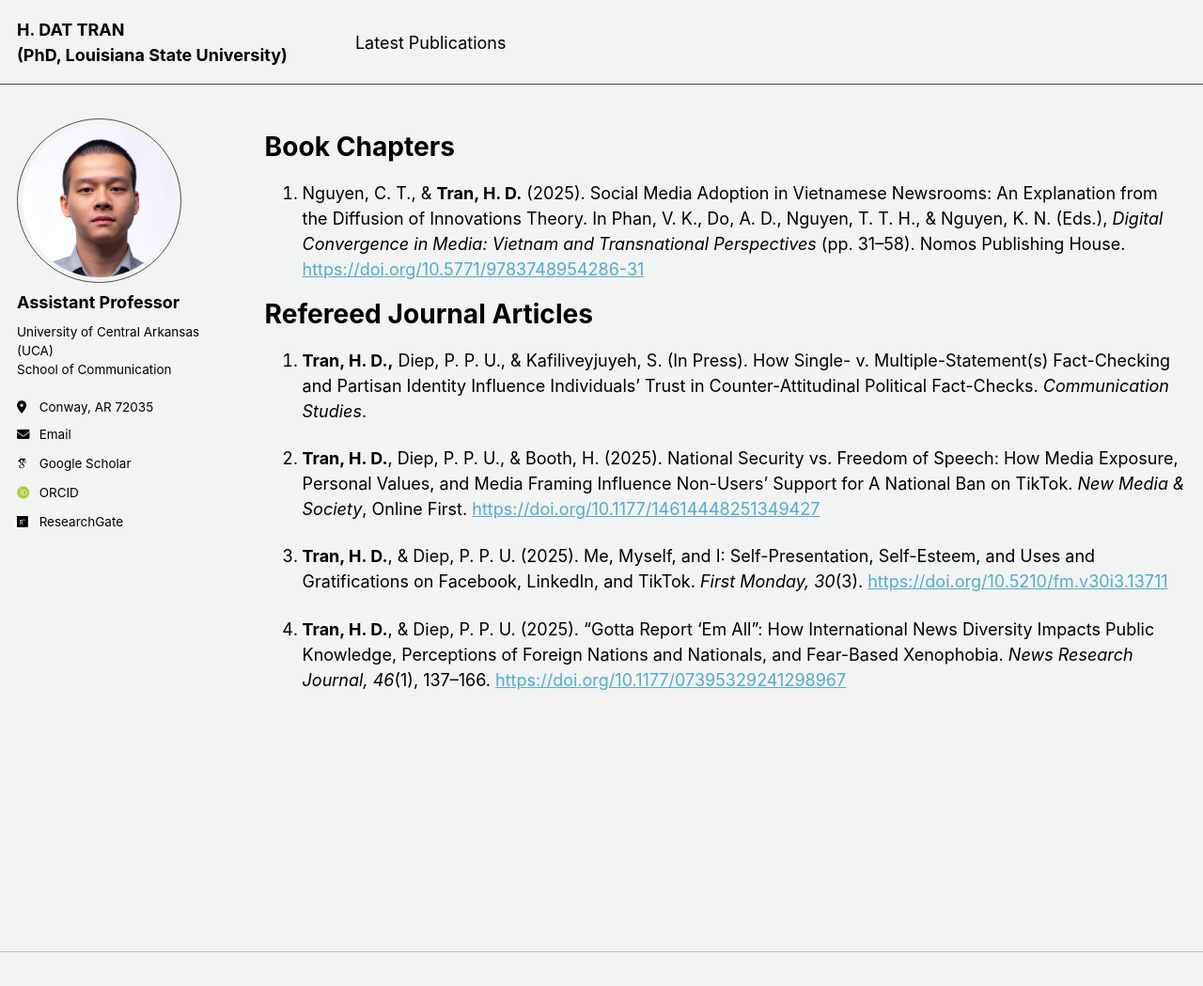
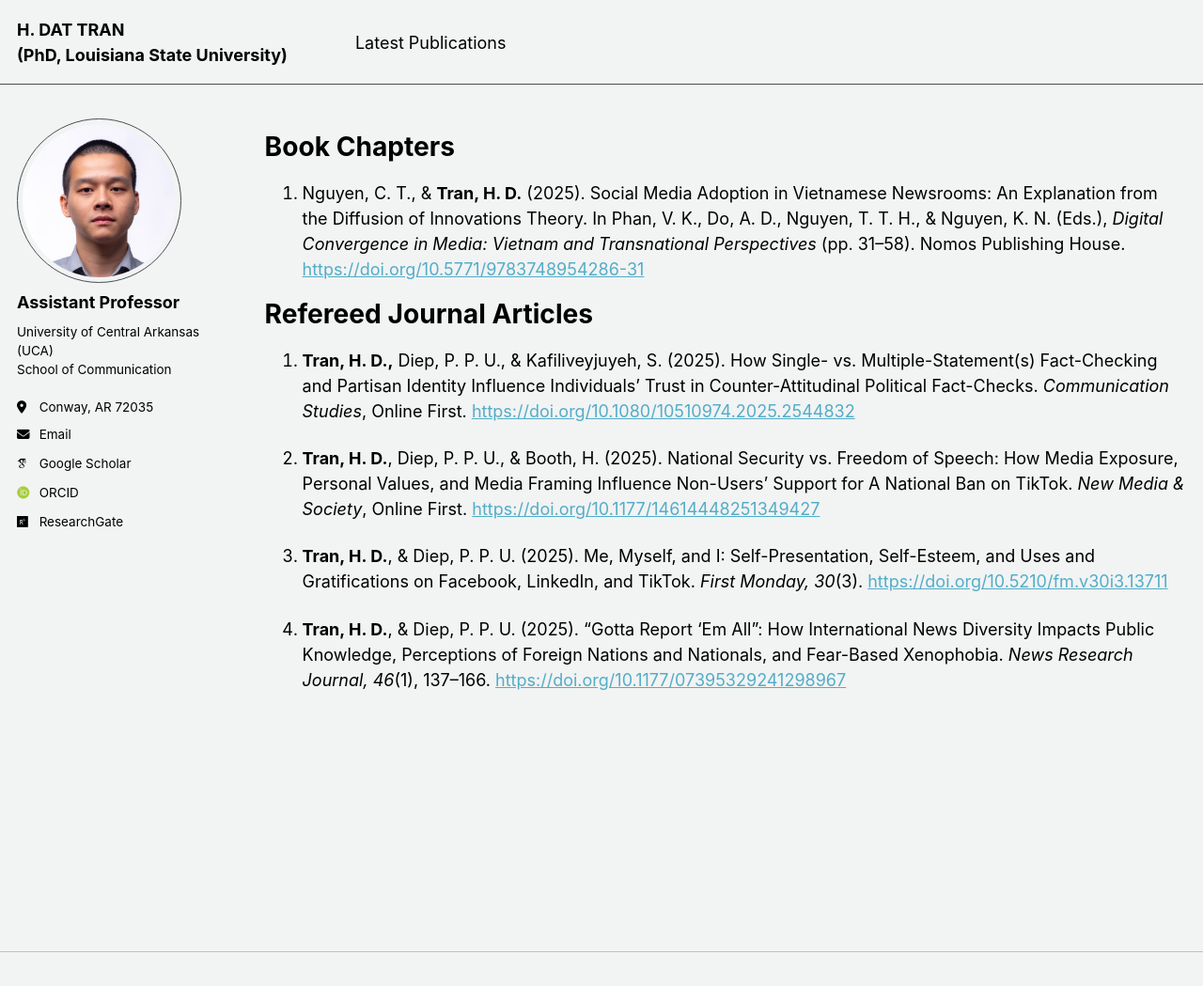
Before and after one commit to hdattran/hdattran.github.io, a Jekyll site: the page built from _pages/publications.md, in a window 1280 px wide and 1049 px high. Shown: the whole window at 94% size. Built offline with Jekyll 4.4.1, drawn with Linux system fonts in a browser that asks for light colours; some web fonts are replaced.

Commit message:
Update publications.md

```diff
--- a/_pages/publications.md
+++ b/_pages/publications.md
@@ -16,7 +16,7 @@ Book Chapters
 Refereed Journal Articles
 =====
 
-1. **Tran, H. D.,** Diep, P. P. U., & Kafiliveyjuyeh, S. (In Press). How Single- v. Multiple-Statement(s) Fact-Checking and Partisan Identity Influence Individuals’ Trust in Counter-Attitudinal Political Fact-Checks. _Communication Studies_.
+1. **Tran, H. D.,** Diep, P. P. U., & Kafiliveyjuyeh, S. (2025). How Single- vs. Multiple-Statement(s) Fact-Checking and Partisan Identity Influence Individuals’ Trust in Counter-Attitudinal Political Fact-Checks. _Communication Studies_, Online First. [https://doi.org/10.1080/10510974.2025.2544832](https://doi.org/10.1080/10510974.2025.2544832)
 
 2. **Tran, H. D.**, Diep, P. P. U., & Booth, H. (2025). National Security vs. Freedom of Speech: How Media Exposure, Personal Values, and Media Framing Influence Non-Users’ Support for A National Ban on TikTok. *New Media & Society*, Online First. [https://doi.org/10.1177/14614448251349427](https://doi.org/10.1177/14614448251349427)
 
```
